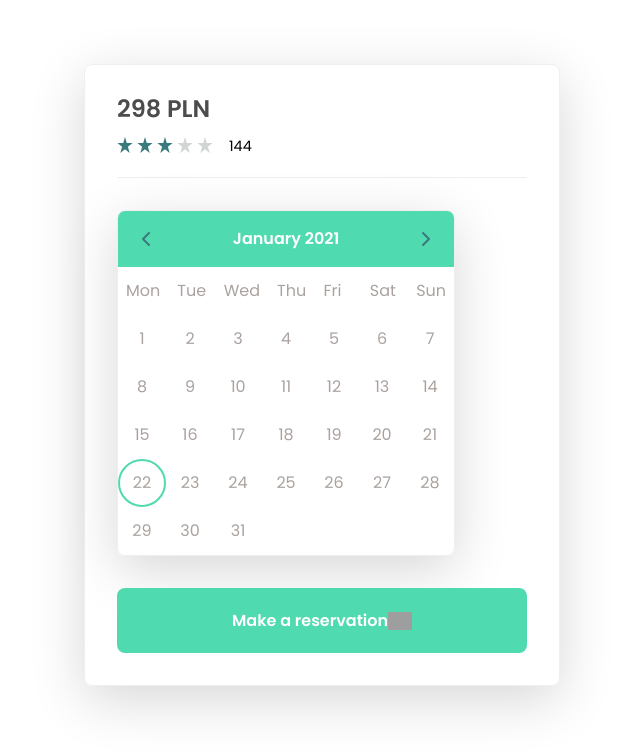
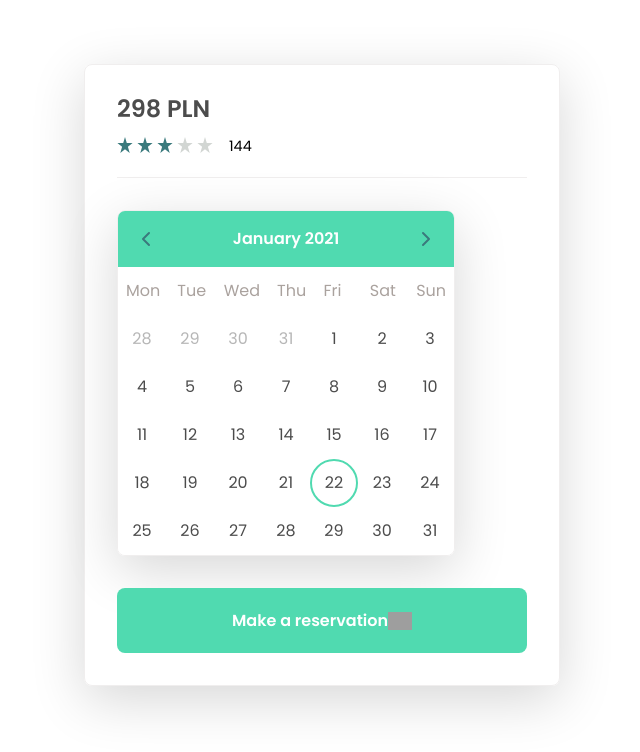
Before and after one commit to Radek-Wawrzyk/e-obuwie-recruitment-task, a Vue app: page / in a window 1280 px wide. Shown: the top 752 px of the page, without its empty margins (318-958 px from the left). Built offline with nearby package versions, Linux system fonts and the light colour scheme; grey boxes are pictures that could not be loaded.

Commit message:
BaseCalendar - Prev & Next month days

```diff
--- a/src/components/Base/BaseCalendar/BaseCalendar.vue
+++ b/src/components/Base/BaseCalendar/BaseCalendar.vue
@@ -21,10 +21,16 @@
 </template>
 
 <script>
-import dayjs from 'dayjs';
 import BaseCalendarWeekDays from '@/components/Base/BaseCalendar/BaseCalendarWeekDays.vue';
 import BaseCalendarHeader from '@/components/Base/BaseCalendar/BaseCalendarHeader.vue';
 import BaseCalendarDates from '@/components/Base/BaseCalendar/BaseCalendarDates.vue';
+
+import dayjs from 'dayjs';
+import weekday from 'dayjs/plugin/weekday';
+import weekOfYear from 'dayjs/plugin/weekOfYear';
+
+dayjs.extend(weekday);
+dayjs.extend(weekOfYear);
 
 export default {
   name: 'BaseCalendar',
@@ -40,10 +46,13 @@ export default {
   }),
   methods: {
     setPrevMonth() {
-      this.selectedDate = dayjs(this.selectedDate).subtract(1, "month");
+      this.selectedDate = dayjs(this.selectedDate).subtract(1, 'month');
     },
     setNextMonth() {
-      this.selectedDate = dayjs(this.selectedDate).add(1, "month");
+      this.selectedDate = dayjs(this.selectedDate).add(1, 'month');
+    },
+    getWeekday(date) {
+      return dayjs(date).weekday();
     },
   },
   computed: {
@@ -61,7 +70,9 @@ export default {
     },
     days() {
       return [
+        ...this.previousMonthDays,
         ...this.currentMonthDays,
+        ...this.nextMonthDays,
       ];
     },
     numberDaysInMonth() {
@@ -75,6 +86,48 @@ export default {
         };
       });
     },
+    previousMonthDays() {
+      const firstDayOfTheMonthWeekday = this.getWeekday(
+        this.currentMonthDays[0].date,
+      );
+      const previousMonth = dayjs(`${this.year}-${this.month}-01`).subtract(1, 'month');
+
+      // Cover first day of the month being sunday (firstDayOfTheMonthWeekday === 0)
+      const visibleNumberOfDaysFromPreviousMonth = firstDayOfTheMonthWeekday
+        ? firstDayOfTheMonthWeekday - 1
+        : 6;
+
+      const previousMonthLastMondayDayOfMonth = dayjs(this.currentMonthDays[0].date)
+        .subtract(visibleNumberOfDaysFromPreviousMonth, 'day')
+        .date();
+
+      return Array.from({ length: visibleNumberOfDaysFromPreviousMonth }).map((day, index) => {
+        return {
+          date: dayjs(
+            `${previousMonth.year()}-${previousMonth.month()
+              + 1}-${previousMonthLastMondayDayOfMonth + index}`,
+          ).format('YYYY-MM-DD'),
+          isCurrentMonth: false,
+        };
+      });
+    },
+    nextMonthDays() {
+      const lastDayOfTheMonthWeekday = this.getWeekday(
+        `${this.year}-${this.month}-${this.currentMonthDays.length}`,
+      );
+      const nextMonth = dayjs(`${this.year}-${this.month}-01`).add(1, 'month');
+
+      const visibleNumberOfDaysFromNextMonth = lastDayOfTheMonthWeekday
+        ? 7 - lastDayOfTheMonthWeekday
+        : lastDayOfTheMonthWeekday;
+
+      return Array.from({ length: visibleNumberOfDaysFromNextMonth }).map((day, index) => {
+        return {
+          date: dayjs(`${nextMonth.year()}-${nextMonth.month() + 1}-${index + 1}`).format('YYYY-MM-DD'),
+          isCurrentMonth: false,
+        };
+      });
+    },
   },
 };
 </script>
--- a/src/components/Base/BaseCalendar/BaseCalendarDay.scss
+++ b/src/components/Base/BaseCalendar/BaseCalendarDay.scss
@@ -8,11 +8,15 @@
   display: flex;
   align-items: center;
   justify-content: center;
-  color: $text-color--pale;
+  color: $text-color;
   text-align: center;
 
   &--today {
     border: 2px solid $brand-primary;
     border-radius: 50%;
   }
+
+  &--not-currect {
+    opacity: 0.4;
+  }
 }
--- a/src/components/Base/BaseCalendar/BaseCalendarDay.vue
+++ b/src/components/Base/BaseCalendar/BaseCalendarDay.vue
@@ -3,6 +3,7 @@
     class="base-calendar-day"
     :class="[
       isToday ? 'base-calendar-day--today' : false,
+      isNotCurrentMonth ? 'base-calendar-day--not-currect' : false,
     ]"
   >
     <span class="base-calendar-day__label">
@@ -33,6 +34,9 @@ export default {
     isToday() {
       return this.day.date === this.today;
     },
+    isNotCurrentMonth() {
+      return !this.day.isCurrentMonth;
+    },
   },
 };
 </script>
--- a/src/components/Base/BaseCalendar/BaseCalendarHeader.vue
+++ b/src/components/Base/BaseCalendar/BaseCalendarHeader.vue
@@ -7,9 +7,11 @@
       class="base-calendar-header__button"
     />
 
-    <h4 class="base-calendar-header__date">
-      {{ currentMonthWithYear }}
-    </h4>
+    <transition name="fade" mode="out-in">
+      <h4 class="base-calendar-header__date" :key="currentMonthWithYear">
+        {{ currentMonthWithYear }}
+      </h4>
+    </transition>
 
     <base-button
       @click="setNextMonth()"
```
